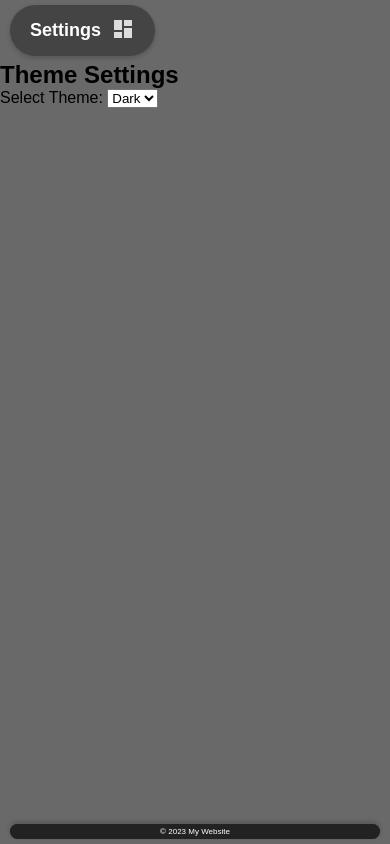
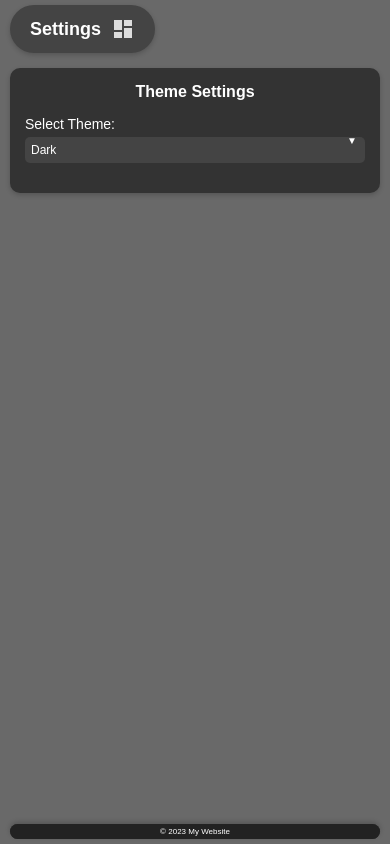
Before and after one commit to Numdepressed/Dashboard, a plain HTML site: page Settings.html in a window 390 px wide. Both pictures are taken after a click on the element "Settings". Drawn offline with Linux system fonts and the light colour scheme.

Commit message:
Update styles.css

```diff
--- a/styles.css
+++ b/styles.css
@@ -10,7 +10,19 @@ body {
     flex-direction: column;
     min-height: 100vh; /* Ensure body takes at least the full viewport height */
     height: 100vh; /* Force body to always be the full viewport height */
+    transition: background-color 0.3s ease, color 0.3s ease; /* Smooth theme transition */
+}
+
+/* Default to dark theme */
+body.dark-theme {
     background-color: #696969; /* Navy blue background */
+    color: white;
+}
+
+/* Light theme */
+body.light-theme {
+    background-color: #fff; /* Pure white background */
+    color: #333;
 }
 
 /* Spacer to push footer to the bottom */
@@ -20,7 +32,7 @@ body {
 
 /* Header */
 header {
-    background-color: #333;
+    background-color: #333; /* Default for dark theme */
     color: white;
     padding: 15px 20px 15px 20px; /* Initial padding: tighter on the right */
     display: flex;
@@ -33,23 +45,36 @@ header {
     transition:
         padding 0.5s ease, /* Slower padding change */
         background-color 0.5s ease, /* Slower background change */
-        box-shadow 0.5s ease; /* Slower shadow change */
+        box-shadow 0.5s ease, /* Slower shadow change */
+        color 0.3s ease; /* Smooth theme transition */
+}
+
+/* Adjust header for light theme */
+body.light-theme header {
+    background-color: #e0e0e0; /* Light gray background for header */
+    color: #333;
 }
 
 /* Hover or tap effect for header (no width change) */
 header:hover,
 header.toggled {
-    background-color: #444; /* Slightly lighter background for highlight */
+    background-color: #444; /* Slightly lighter background for highlight (dark theme) */
     box-shadow: 0 2px 5px rgba(0, 0, 0, 0.2); /* Depth shadow only */
     padding: 20px 30px; /* Increase padding on hover/tap */
 }
 
-/* Initially wrap tightly around the h1 (Dashboard) */
+/* Adjust hover/tap effect for light theme */
+body.light-theme header:hover,
+body.light-theme header.toggled {
+    background-color: #d0d0d0; /* Slightly darker gray for highlight (light theme) */
+}
+
+/* Initially wrap tightly around the h1 (Dashboard or Settings) */
 header h1 {
     font-size: 24px;
 }
 
-/* Hide the settings icon initially, and don't reserve space */
+/* Hide the settings/dashboard icon initially, and don't reserve space */
 .settings {
     display: none; /* Hidden initially, doesn't affect layout */
     align-items: center;
@@ -57,48 +82,154 @@ header h1 {
     opacity: 0; /* Ensure opacity transition works */
 }
 
-/* Show the settings icon when the header is hovered or tapped */
+/* Show the settings/dashboard icon when the header is hovered or tapped */
 header:hover .settings,
 header.toggled .settings {
     display: flex; /* Make visible */
-    opacity: 1; /* Fade in the settings icon */
+    opacity: 1; /* Fade in the icon */
     margin-left: 15px; /* Add spacing only when visible */
 }
 
-/* Settings icon */
+/* Settings/Dashboard icon */
 .settings-icon {
-    color: #ddd;
+    color: #ddd; /* Default for dark theme */
     text-decoration: none;
     font-size: 24px; /* Larger size for the icon */
     line-height: 1; /* Prevent extra spacing */
+    transition: color 0.3s ease; /* Smooth theme transition */
 }
 
-.settings-icon img {
-    width: 24px; /* Match the font-size of the previous icon */
-    height: 24px;
+/* Style the Material Icons */
+.settings-icon .material-icons {
     vertical-align: middle; /* Align with the header text */
 }
 
+/* Hover effect for the icon */
 .settings-icon:hover {
-    color: #fff;
+    color: #fff; /* Hover for dark theme */
+}
+
+/* Adjust settings icon for light theme */
+body.light-theme .settings-icon {
+    color: #555;
+}
+
+body.light-theme .settings-icon:hover {
+    color: #333;
+}
+
+/* Main content area (for theme menu) */
+main {
+    margin: 20px;
+    flex-grow: 1; /* Ensure main content takes up available space */
+}
+
+/* Theme menu styling */
+.theme-menu {
+    background-color: #333; /* Default for dark theme */
+    color: white;
+    padding: 20px;
+    border-radius: 10px;
+    box-shadow: 0 2px 5px rgba(0, 0, 0, 0.2);
+    max-width: 500px; /* Limit width for better readability */
+    margin: 0 auto; /* Center the menu */
+    transition: background-color 0.3s ease, color 0.3s ease; /* Smooth theme transition */
+}
+
+/* Adjust theme menu for light theme */
+body.light-theme .theme-menu {
+    background-color: #e0e0e0; /* Light gray for light theme */
+    color: #333;
+}
+
+.theme-menu h2 {
+    font-size: 20px;
+    margin-bottom: 20px;
+    text-align: center;
+}
+
+.form-group {
+    margin-bottom: 15px;
+}
+
+.form-group label {
+    display: block;
+    margin-bottom: 5px;
+    font-size: 16px;
+}
+
+/* Ensure select element text color matches the theme */
+.form-group select {
+    width: 100%;
+    padding: 8px 30px 8px 8px; /* Add padding on the right for the arrow */
+    border: none;
+    border-radius: 5px;
+    background-color: #444; /* Default for dark theme */
+    color: white; /* Default for dark theme */
+    font-size: 14px;
+    transition: background-color 0.3s ease, color 0.3s ease; /* Smooth theme transition */
+    -webkit-appearance: none; /* Remove default dropdown arrow */
+    -moz-appearance: none;
+    appearance: none;
+    cursor: pointer;
+}
+
+/* Adjust select for light theme */
+body.light-theme .form-group select {
+    background-color: #d0d0d0; /* Slightly darker gray for light theme */
+    color: #333; /* Dark text for readability in light theme */
+}
+
+/* Add custom dropdown arrow */
+.form-group {
+    position: relative;
+}
+
+.form-group::after {
+    content: '▼'; /* Custom arrow */
+    position: absolute;
+    right: 10px;
+    top: 50%;
+    transform: translateY(-50%);
+    color: white; /* Default for dark theme */
+    font-size: 12px; /* Smaller arrow size */
+    pointer-events: none; /* Prevent interaction with the arrow */
+    transition: color 0.3s ease;
+}
+
+body.light-theme .form-group::after {
+    color: #333; /* Dark arrow for light theme */
 }
 
 /* Footer */
 footer {
-    background-color: #333;
+    background-color: #333; /* Default for dark theme */
     color: white;
     width: calc(100% - 40px); /* Adjusted width to account for margins */
     margin: 10px 20px; /* Adjusted margin for better spacing */
     border-radius: 50px; /* Rounded corners */
     box-shadow: 0 -2px 5px rgba(0, 0, 0, 0.2); /* Depth shadow only */
+    transition: background-color 0.3s ease, color 0.3s ease; /* Smooth theme transition */
+}
+
+/* Adjust footer for light theme */
+body.light-theme footer {
+    background-color: #e0e0e0; /* Light gray for light theme */
+    color: #333;
 }
 
 .footer-bottom {
     text-align: center;
     padding: 5px;
-    background-color: #222;
+    background-color: #222; /* Default for dark theme */
     font-size: 10px;
     border-radius: 50px;
+    transition: background-color 0.3s ease; /* Smooth theme transition */
+}
+
+/* Adjust footer-bottom for light theme */
+body.light-theme .footer-bottom {
+    background-color: #d0d0d0; /* Slightly darker gray for light theme */
 }
 
 /* Media query for mobile devices (screens smaller than 768px) */
@@ -115,24 +246,48 @@ footer {
         padding: 12px 20px; /* Slightly smaller padding increase on mobile */
     }
 
-    /* Adjust the Dashboard text size */
+    /* Adjust the Dashboard/Settings text size */
     header h1 {
         font-size: 18px; /* Smaller font size for mobile */
     }
 
-    /* Adjust the settings icon size and spacing */
+    /* Adjust the settings/dashboard icon size and spacing */
     .settings-icon {
         font-size: 20px; /* Slightly smaller icon */
     }
 
-    .settings-icon img {
-        width: 20px; /* Match the font-size */
-        height: 20px;
+    header:hover .settings,
+    header.toggled .settings {
+        margin-left: 10px; /* Smaller spacing between Dashboard/Settings and icon on mobile */
     }
 
-    header:hover .settings,
-    header.toggled .settings {
-        margin-left: 10px; /* Smaller spacing between Dashboard and icon on mobile */
+    /* Main content adjustments for mobile */
+    main {
+        margin: 10px;
+    }
+
+    .theme-menu {
+        padding: 15px;
+        max-width: 100%; /* Full width on mobile */
+    }
+
+    .theme-menu h2 {
+        font-size: 16px;
+        margin-bottom: 15px;
+    }
+
+    .form-group label {
+        font-size: 14px;
+    }
+
+    .form-group select {
+        padding: 6px 25px 6px 6px; /* Adjust padding for smaller arrow on mobile */
+        font-size: 12px;
+    }
+
+    .form-group::after {
+        right: 8px; /* Adjust arrow position for mobile */
+        font-size: 10px; /* Smaller arrow on mobile */
     }
 
     /* Footer adjustments for mobile */
```
